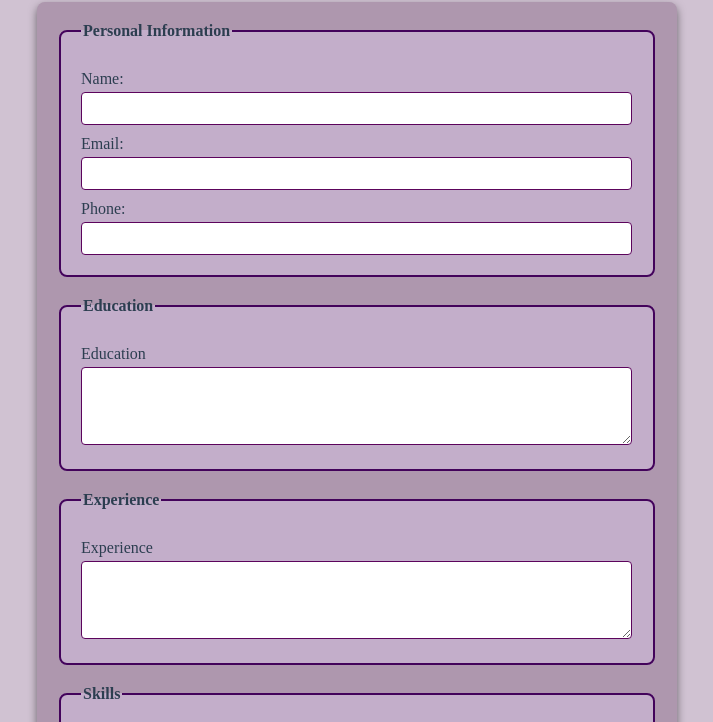
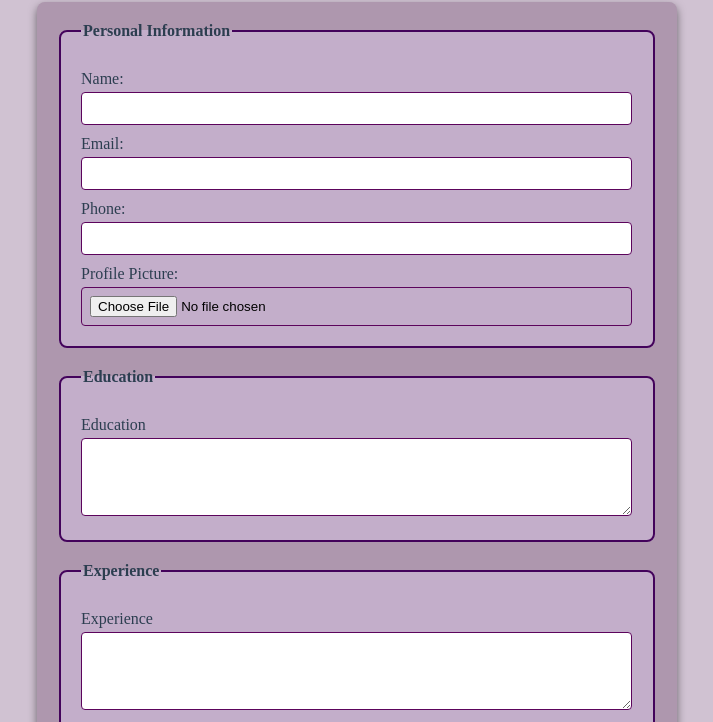
Before and after one commit to Maheen2024/Milestone1-2-resumebyMaheen, a plain HTML site: page index.html in a window 1280 px wide. Shown: the part 78-800 px from the top of the page, without its empty margins (283-996 px from the left). Drawn offline with Linux system fonts and the light colour scheme.

Commit message:
index.html

```diff
--- a/index.html
+++ b/index.html
@@ -21,6 +21,8 @@
 
             <label for="phone">Phone:</label>
             <input type="tel" id="phone" name="phone" required>
+             <label for="profilePicture">Profile Picture:</label>
+            <input type="file" id="profilePicture" name="profilePicture" accept="image/*" required>
         </fieldset>
 
         <fieldset>
```
